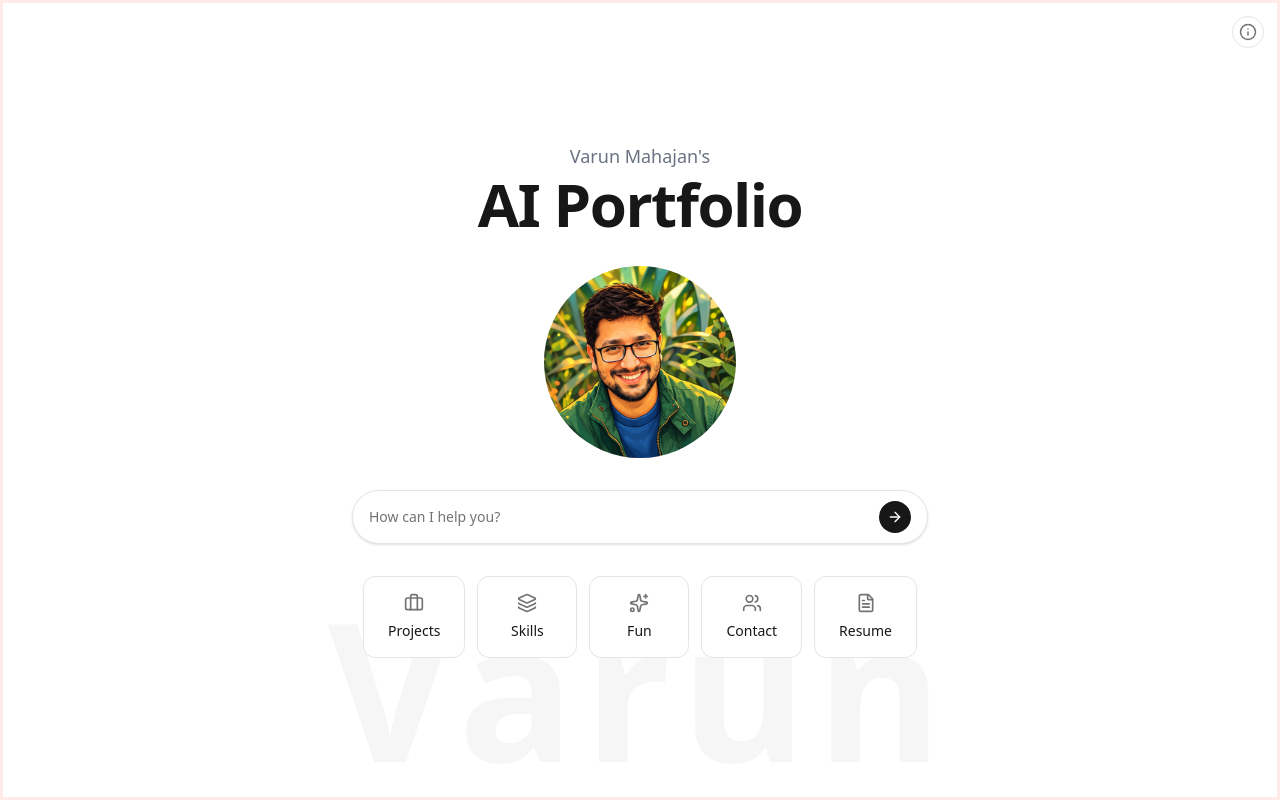
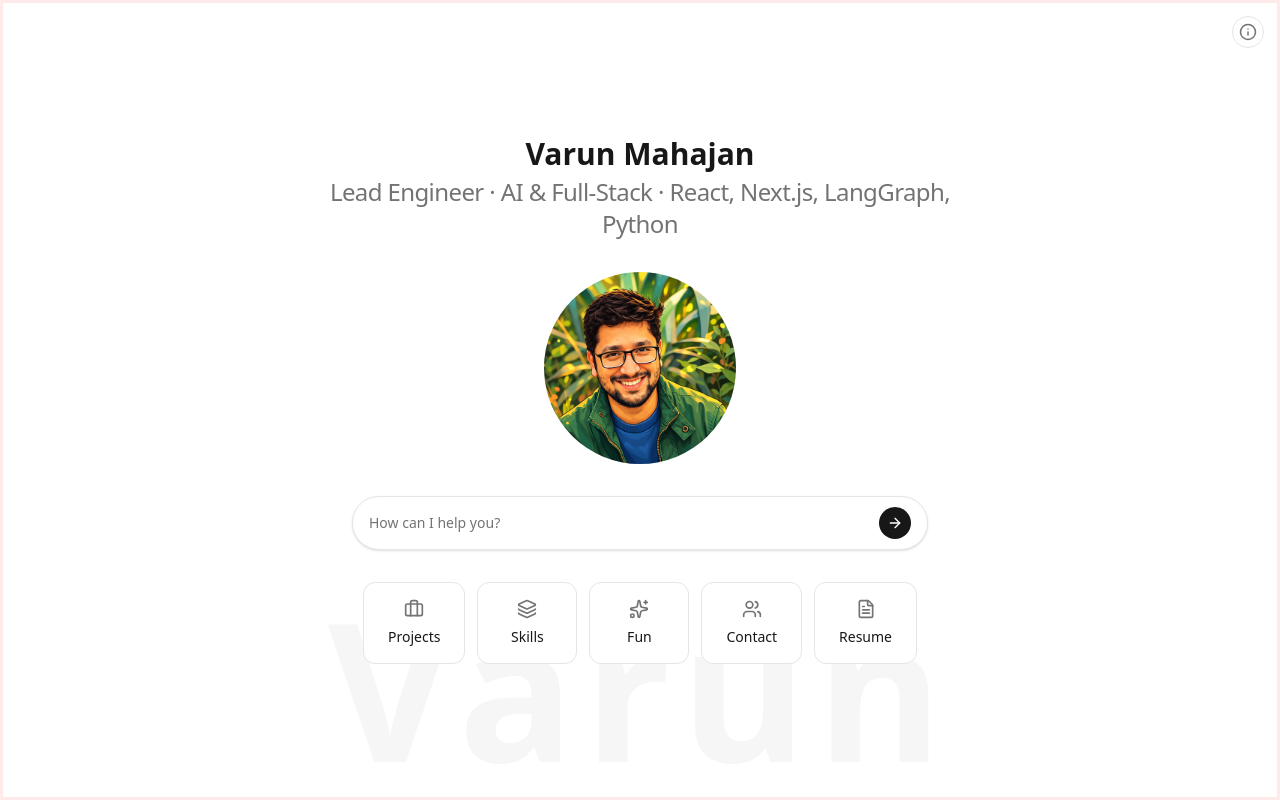
Before and after one commit to human-again/portfolio-vm, a Next.js app: page / in a window 1280 px wide. Built offline with nearby package versions, Linux system fonts and the light colour scheme.

Commit message:
Update portfolio data, components, and types

```diff
--- a/src/app/layout.tsx
+++ b/src/app/layout.tsx
@@ -10,27 +10,31 @@ const inter = Inter({
 export const metadata: Metadata = {
   metadataBase: new URL("https://varunmahajan.tech"),
   title: {
-    default: "Varun Mahajan — Lead Experience Engineer | AI Portfolio",
+    default: "Varun Mahajan — Lead Engineer · AI & Full-Stack · React, Next.js, LangGraph, Python",
     template: "%s | Varun Mahajan",
   },
   description:
-    "Varun Mahajan — Lead Experience Engineer with 14+ years in Next.js, React, TypeScript, and Node.js. Toronto-based. Specializing in AI-powered web applications.",
+    "Varun Mahajan — Lead Engineer with 15+ years building AI-powered full-stack platforms. Specializing in agentic AI systems (LangGraph, LangChain), React, Next.js, TypeScript, and Python. Based in Ontario, Canada.",
   keywords: [
     "Varun Mahajan",
-    "Lead Experience Engineer",
+    "Lead Engineer",
+    "Agentic AI",
+    "LangGraph",
+    "LangChain",
     "Next.js",
     "React",
     "TypeScript",
-    "Node.js",
+    "Python",
+    "Full-Stack Engineer",
     "AI Portfolio",
-    "Toronto",
-    "Frontend Engineer",
+    "Ontario",
+    "Canada",
   ],
   authors: [{ name: "Varun Mahajan", url: "https://varunmahajan.tech" }],
   openGraph: {
     type: "website",
     url: "https://varunmahajan.tech",
-    title: "Varun Mahajan — Lead Experience Engineer | AI Portfolio",
+    title: "Varun Mahajan — Lead Engineer · AI & Full-Stack · React, Next.js, LangGraph, Python",
     description:
       "Chat with my AI portfolio — ask about my projects, skills, and experience.",
     images: [
@@ -38,13 +42,13 @@ export const metadata: Metadata = {
         url: "/images/vm-profile.png",
         width: 1200,
         height: 630,
-        alt: "Varun Mahajan — Lead Experience Engineer",
+        alt: "Varun Mahajan — Lead Engineer · AI & Full-Stack",
       },
     ],
   },
   twitter: {
     card: "summary_large_image",
-    title: "Varun Mahajan — AI Portfolio",
+    title: "Varun Mahajan — Lead Engineer · AI & Full-Stack",
     description:
       "Chat with my AI portfolio — ask about my projects, skills, and experience.",
     images: ["/images/vm-profile.png"],
@@ -57,13 +61,13 @@ const jsonLd = {
   "@context": "https://schema.org",
   "@type": "Person",
   name: "Varun Mahajan",
-  jobTitle: "Lead Experience Engineer",
+  jobTitle: "Lead Engineer",
   url: "https://varunmahajan.tech",
   image: "https://varunmahajan.tech/images/vm-profile.png",
   email: "mhjn.varun@gmail.com",
   address: { "@type": "PostalAddress", addressCountry: "CA", addressRegion: "Ontario" },
-  sameAs: ["https://github.com/human-again"],
-  knowsAbout: ["Next.js", "React", "TypeScript", "Node.js", "AI", "Kubernetes", "Docker"],
+  sameAs: ["https://github.com/human-again", "https://www.linkedin.com/in/varun-mhjn/"],
+  knowsAbout: ["Next.js", "React", "TypeScript", "Python", "LangGraph", "LangChain", "Node.js", "Agentic AI", "Kubernetes", "Docker"],
 };
 
 export default function RootLayout({
--- a/src/components/home/ProfileHero.tsx
+++ b/src/components/home/ProfileHero.tsx
@@ -15,10 +15,10 @@ export default function ProfileHero() {
       animate={{ opacity: 1, y: 0 }}
       transition={prefersReduced ? { duration: 0 } : { duration: 0.5, ease: "easeOut" }}
     >
-      <p className="text-lg text-gray-500 font-normal mb-1">
+      <p className="text-2xl md:text-3xl font-bold text-foreground mb-1">
         {portfolio.profile.tagline}
       </p>
-      <h1 className="text-5xl md:text-6xl font-bold text-foreground tracking-tight mb-8">
+      <h1 className="text-xl md:text-2xl font-normal text-muted-foreground tracking-tight mb-8">
         {portfolio.profile.headline}
       </h1>
       <motion.div
--- a/src/data/portfolio.ts
+++ b/src/data/portfolio.ts
@@ -14,8 +14,8 @@
 export const portfolio = {
   profile: {
     name: "Varun Mahajan",
-    tagline: "Varun Mahajan's",
-    headline: "AI Portfolio",
+    tagline: "Varun Mahajan",
+    headline: "Lead Engineer · AI & Full-Stack · React, Next.js, LangGraph, Python",
     avatar: "/images/vm-profile.png",
     watermarkText: "Varun",
   },
@@ -153,67 +153,86 @@ export const portfolio = {
     // Projects (can mirror the UI projects section with more detail)
     projectDetails: [
       {
-        name: "Optum – BOM Requests Enrichment (Agentic AI Automation)",
+        name: "BOM Requests Enrichment",
+        label: "AI Project",
+        period: "2025 – Present",
+        role: "Lead Engineer — architected the full agentic system, designed the LangGraph state graph, built the FastAPI backend, Next.js portal, and guardrail layers.",
         description:
           "A full-stack agentic automation platform using LangGraph that ingests ServiceNow BOM (Bill of Materials) tickets and autonomously generates standardized coding specification documents. The system uses a stateful agent graph with distinct nodes for intent detection, task planning, guarded execution (add/update/delete), spec generation, and feedback capture. Includes governance guardrails to prevent destructive actions and PHI exposure, plus a BOM Portal for operational visibility, decision tracing, and feedback-driven optimization. This demonstrates production-grade agentic AI with proper state management, human-in-the-loop gates, and enterprise-ready auditability.",
-        technologies: ["FastAPI", "LangChain", "LangGraph", "Python", "MongoDB", "Azure ADLS", "ServiceNow API", "Next.js", "React", "GraphQL"],
-        outcome: "Eliminates manual BOM analysis effort for engineering teams; production deployment in progress (2025–present).",
+        technologies: ["LangGraph", "LangChain", "FastAPI", "Python", "Next.js", "React", "GraphQL", "MongoDB", "Azure ADLS", "ServiceNow API"],
+        outcome: "Eliminates manual BOM analysis effort for engineering teams — production deployment in progress at UHG Optum.",
       },
       {
-        name: "Invictus – AI Protein Synthesis Protocol Extractor (Open Source)",
+        name: "Invictus (Protein Synthesis)",
+        label: "Open Source",
+        period: "2024 – Present",
+        role: "Solo builder — full-stack design, LLM pipeline, NLP integration, and frontend UI.",
         description:
-          "A full-stack open-source AI agent (github.com/human-again/invictus-prototype) that autonomously searches UniProt protein databases, retrieves scientific publications via Perplexity/PubMed/Semantic Scholar APIs, extracts protein synthesis protocols using local LLMs (Ollama), and performs biomedical entity extraction with scispaCy. Includes a verification dashboard with accuracy metrics against a reference dataset. Built as a research tool demonstrating end-to-end AI integration: multi-source API orchestration, LLM inference, NLP pipelines, and full-stack UI.",
-        technologies: ["FastAPI", "Node.js", "Next.js", "React", "TypeScript", "Ollama (local LLMs)", "scispaCy", "Vercel (deployment)"],
-        outcome: "Open-source project with live demo at invictus-prototype.vercel.app; showcases independent AI system design (2024–present).",
+          "A full-stack open-source AI agent that autonomously searches UniProt protein databases, retrieves scientific publications via Perplexity/PubMed/Semantic Scholar APIs, extracts protein synthesis protocols using local LLMs (Ollama), and performs biomedical entity extraction with scispaCy. Includes a verification dashboard with accuracy metrics against a reference dataset. Built as a research tool demonstrating end-to-end AI integration: multi-source API orchestration, LLM inference, NLP pipelines, and full-stack UI.",
+        technologies: ["Next.js", "React", "TypeScript", "FastAPI", "Ollama", "scispaCy", "Node.js", "Vercel"],
+        outcome: "Live demo at invictus-prototype.vercel.app — showcases independent AI system design.",
+        githubUrl: "https://github.com/human-again/invictus-prototype",
+        liveUrl: "https://invictus-prototype.vercel.app",
       },
       {
-        name: "Optum – Contract Analysis Tool (CAT)",
+        name: "Optum Contract Analysis Tool",
+        label: "AI Project",
+        period: "2025 – Present",
+        role: "Lead Engineer — led full architecture design, component development, performance optimization, and release planning.",
         description:
-          "Production AI platform for UHG Optum that extracts and analyzes contract PDF data using OpenAI + RAG + vector databases. SMEs use the tool to review, compare, and improve future contracts with 40% reduction in analysis time. Built with Next.js frontend, GraphQL API layer, and SSE-based streaming for real-time chat interface. Varun led full architecture design, component development, performance optimization, and release planning.",
-        technologies: ["Next.js", "Node.js", "TypeScript", "OpenAI", "Python", "GraphQL", "pgvector", "Azure App Service", "MongoDB"],
-        outcome: "40% reduction in contract analysis time; production deployment at UHG Optum (2025–present).",
+          "Production AI platform for UHG Optum that extracts and analyzes contract PDF data using OpenAI + RAG + vector databases. SMEs use the tool to review, compare, and improve future contracts. Built with a Next.js frontend, GraphQL API layer, and SSE-based streaming for a real-time chat interface.",
+        technologies: ["Next.js", "TypeScript", "OpenAI", "RAG", "pgvector", "GraphQL", "Python", "Azure", "MongoDB"],
+        outcome: "40% reduction in contract SME analysis time — live in production at UHG Optum.",
       },
       {
-        name: "Optum – Medicare Prescription Payment Plan (M3P)",
+        name: "Medicare M3P Payment SDK",
+        label: "Project",
+        period: "2023 – 2024",
+        role: "Lead Engineer — led architecture, team coordination, API schema definition, and Storybook documentation.",
         description:
-          "A payment SDK for Medicare prescription plans, built as web components for easy multi-client integration. Features Stripe payment collection, micro-frontend architecture published to Jfrog Artifactory, config-as-a-service, and WCAG 2.1 compliance. Varun led architecture, team coordination, API schema definition, and storybook documentation.",
-        technologies: ["Next.js", "Node.js", "TypeScript", "React 18", "Redux", "Webpack", "Express", "Stripe", "Kubernetes", "Docker", "Azure", "GitHub CI/CD"],
-        outcome: "Delivered as SDK to multiple Optum clients (2023–2024).",
+          "A payment SDK for Medicare prescription plans (M3P), built as web components for easy multi-client integration. Features Stripe payment collection, micro-frontend architecture published to Jfrog Artifactory, config-as-a-service for zero-code client customization, A/B testing, and WCAG 2.1 compliance.",
+        technologies: ["Next.js", "React 18", "TypeScript", "Redux", "Stripe", "Webpack", "Kubernetes", "Docker", "Azure", "GitHub CI/CD"],
+        outcome: "Delivered as SDK to multiple Optum clients — +15% conversion improvement across integrated plans.",
       },
       {
-        name: "Optum – Pharmacy Help Desk",
+        name: "JoeFresh eCommerce",
+        label: "Project",
+        period: "2020 – 2023",
+        role: "Lead Engineer — managed a team of 10, led architecture, code reviews, performance optimization, and WCAG compliance.",
         description:
-          "A one-time payment solution integrating the Healthpay/Stripe system with Optum's existing infrastructure to collect application fees. Built with Next.js and Spring Boot backend, with Gitlab CI/CD and accessibility compliance baked in.",
-        technologies: ["Next.js", "React 18", "TypeScript", "Redux", "Node.js", "Express", "Spring Boot", "SQL", "Jest", "RTL", "Kubernetes", "Docker", "GitLab CI/CD"],
-        outcome: "Seamlessly integrated payment flow with full accessibility compliance (2023–2024).",
+          "Re-platformed and redesigned Loblaw Digital's JoeFresh eCommerce site from a legacy stack to a modern Next.js architecture. Built components for the org-wide internal UI library, led AODA/WCAG 2.0 compliance, and drove stakeholder communications throughout.",
+        technologies: ["Next.js", "React 18", "TypeScript", "Redux", "Node.js", "GraphQL", "Kubernetes", "Docker", "K6", "GitLab CI/CD"],
+        outcome: "Conversion +20%, AOV +10%, Time on Site +15% post-launch.",
       },
       {
-        name: "JoeFresh eCommerce Re-platform (Loblaw Digital)",
+        name: "Loblaw Digital – Store Fulfillment Tool",
+        label: "Project",
+        period: "2018 – 2020",
+        role: "Lead Engineer — built from scratch, GraphQL layer design, and rollout to all stores.",
         description:
-          "Re-platformed and redesigned Loblaw Digital's JoeFresh eCommerce site to a modern Next.js stack. Varun managed a team of 10, built components for the organisation-wide internal UI library, led code reviews, performance optimisation, AODA/WCAG 2.0 compliance, and stakeholder communications.",
-        technologies: ["Next.js", "Node.js", "TypeScript", "React 18", "Redux", "Webpack", "Express", "Jest", "RTL", "Kubernetes", "Docker", "K6", "GitLab CI/CD"],
-        outcome: "Conversion +20%, AOV +10%, Time on Site +15% (2020–2023).",
-      },
-      {
-        name: "Loblaw Digital – Internal Store Fulfillment Tool",
-        description:
-          "Internal Next.js + GraphQL (Apollo) order fulfillment tool for Loblaw store colleagues to process in-store orders. Built from scratch with GraphQL wrapping existing APIs and scaled to multiple stores.",
+          "Internal Next.js + GraphQL (Apollo) order fulfillment tool for Loblaw store colleagues to process in-store orders. Built from scratch with GraphQL wrapping existing APIs and scaled to multiple stores across Canada.",
         technologies: ["Next.js", "React 17", "Redux", "GraphQL", "Apollo", "AgGrid", "HTML5", "CSS3", "Jenkins CI/CD"],
-        outcome: "Deployed to all Loblaw stores across Canada (2018–2020).",
+        outcome: "Deployed to all Loblaw stores across Canada.",
       },
       {
         name: "Bed Bath & Beyond eCommerce Redesign",
+        label: "Project",
+        period: "2017 – 2018",
+        role: "Senior Frontend Engineer — led frontend architecture, component development, and team mentorship.",
         description:
-          "Redesign of the Bed Bath & Beyond eCommerce website. Varun led the frontend architecture, component development, and mentored the team. Worked with React, Redux-Saga, and a Node.js/Express backend.",
-        technologies: ["React", "Redux", "Redux-Saga", "Node.js", "Express", "HTML5", "CSS3", "Foundation 6", "Karma", "Mocha", "Jenkins CI/CD"],
-        outcome: "Full eCommerce redesign shipped to production (2017–2018).",
+          "Redesign of the Bed Bath & Beyond eCommerce website. Led frontend architecture, component development, and mentored the team. Worked with React, Redux-Saga, and a Node.js/Express backend.",
+        technologies: ["React", "Redux", "Redux-Saga", "Node.js", "Express", "HTML5", "CSS3", "Jenkins CI/CD"],
+        outcome: "Full eCommerce redesign shipped to production.",
       },
       {
         name: "Cardinal Health MedeComm B2B Platform",
+        label: "Project",
+        period: "2016 – 2017",
+        role: "Senior Frontend Engineer — set up architecture, led component design, coordinated with onsite teams.",
         description:
-          "New B2B eCommerce platform for Cardinal Health featuring powerful search, smart cart, and checkout. Built with Angular2 and integrated with Adobe AEM. Varun set up architecture, led component design, and coordinated with onsite teams.",
-        technologies: ["Angular2", "Node.js", "HTML5", "CSS3", "D3", "Gulp", "Adobe AEM", "Jasmine-Karma", "Cucumber", "GEB", "Jenkins"],
-        outcome: "Launched as Cardinal Health's primary B2B ordering platform (2016–2017).",
+          "New B2B eCommerce platform for Cardinal Health featuring powerful search, smart cart, and checkout. Built with Angular2 and integrated with Adobe AEM. Set up architecture, led component design, and coordinated with onsite teams.",
+        technologies: ["Angular2", "Node.js", "HTML5", "CSS3", "D3", "Adobe AEM", "Jasmine", "Cucumber", "Jenkins"],
+        outcome: "Launched as Cardinal Health's primary B2B ordering platform.",
       },
     ],
 
--- a/src/lib/portfolio/types.ts
+++ b/src/lib/portfolio/types.ts
@@ -10,6 +10,8 @@ export const ProjectOverrideSchema = z.object({
   outcome: z.string().optional().default(""),
   role: z.string().optional().default(""),
   period: z.string().optional().default(""),
+  githubUrl: z.string().optional(),
+  liveUrl: z.string().optional(),
 });
 
 export const ExperienceOverrideSchema = z.object({
```
Also changed, not shown: src/components/topics/ProjectsView.tsx (+144 -40 lines), src/lib/portfolio/merged.ts (+9 -3 lines).
